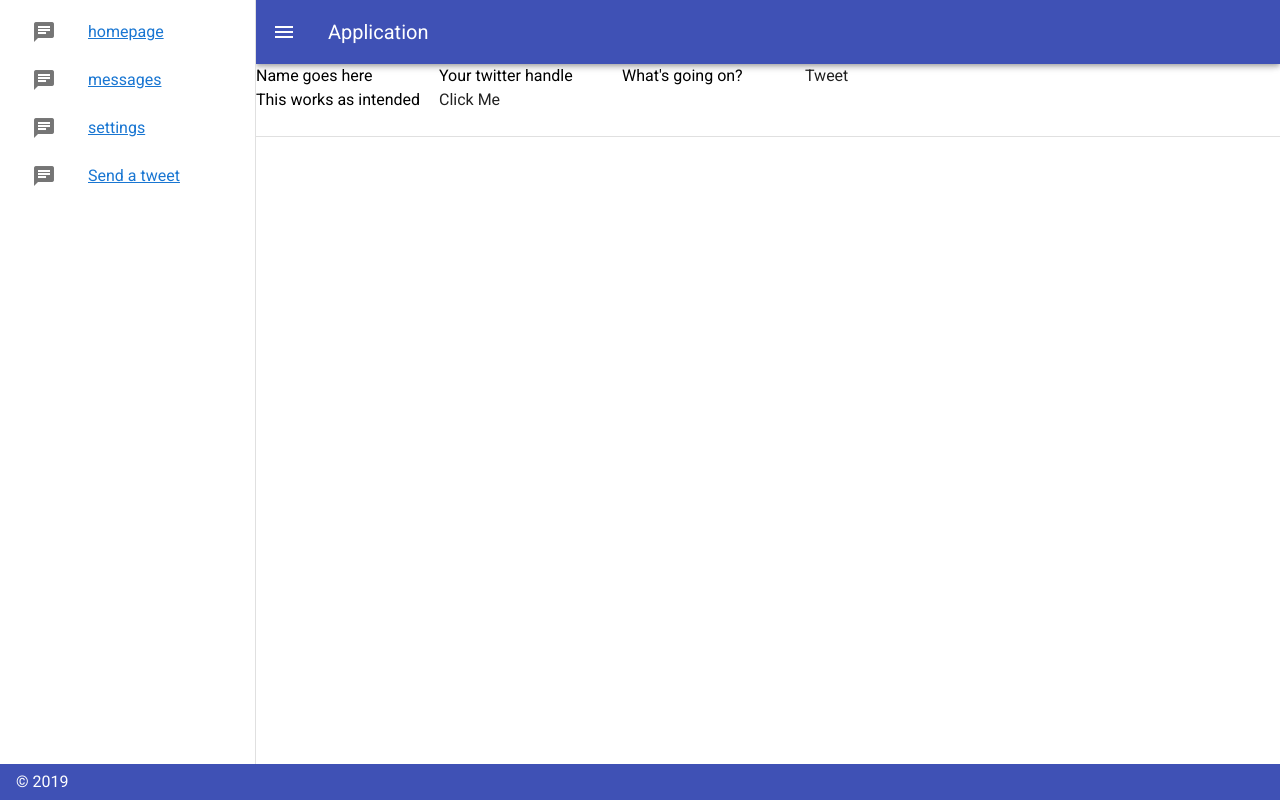
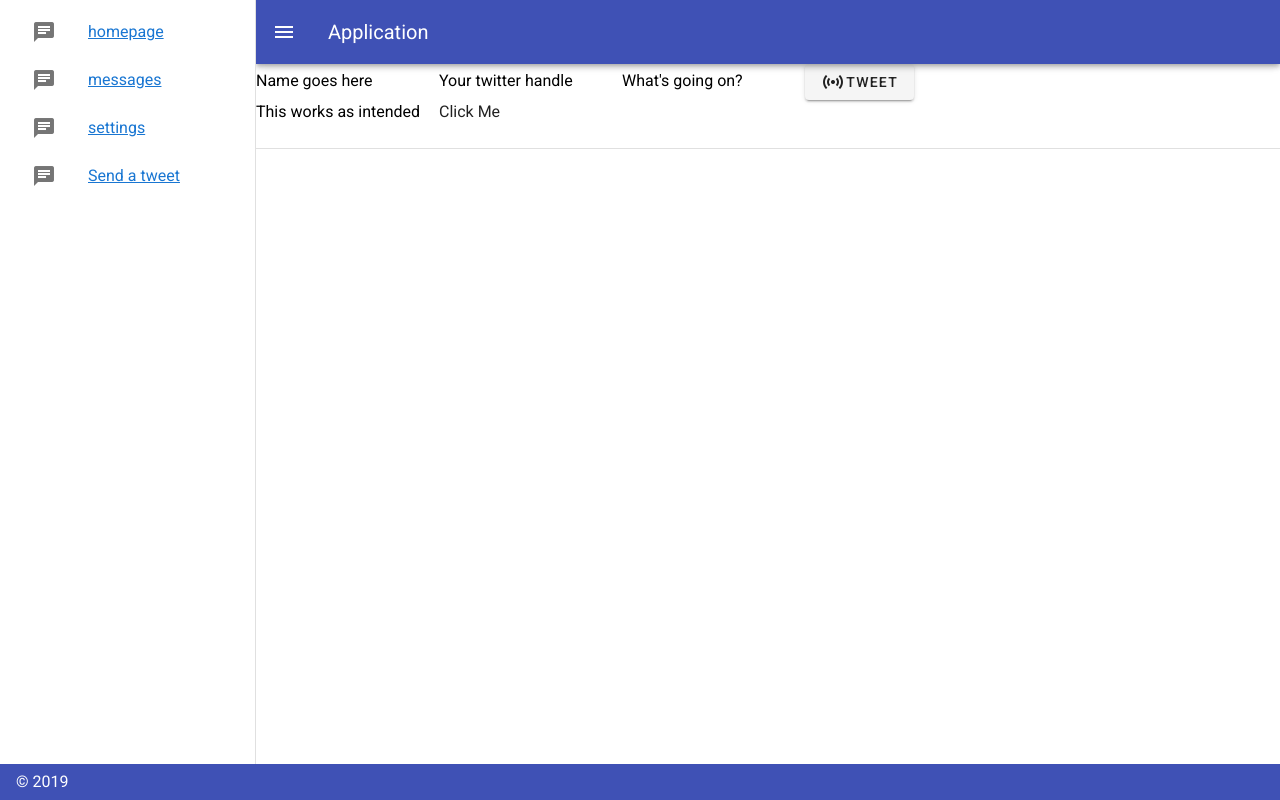
Before and after one commit to plutownium/twitter-clone, a Vue app: page / in a window 1280 px wide. Built offline with nearby package versions, Linux system fonts and the light colour scheme; what vuefire would draw is missing.

Commit message:
TweetDeck now adds tweets to db

```diff
--- a/src/components/Homepage.vue
+++ b/src/components/Homepage.vue
@@ -2,23 +2,30 @@
   <div>
     <TweetDeck></TweetDeck>
 
-        <TwitterMsg v-for="(tweet, index) in tweets" :key="index"
-		:name="tweet.name" :handle="tweet.handle" :tsp="tweet.tsp" :msg="tweet.message" :id='tweet.id' />
+    <TwitterMsg
+      v-for="(tweet, index) in tweets"
+      :key="index"
+      :name="tweet.name"
+      :handle="tweet.handle"
+      :tsp="tweet.tsp"
+      :msg="tweet.message"
+      :id="tweet.id"
+    />
 
-        <advertisement v-on:msgFromAd="updateSomeText($event)"/>
+    <advertisement v-on:msgFromAd="updateSomeText($event)" />
 
-		<input type="text" v-model="placeholderText"/>
+    <input type="text" v-model="placeholderText" />
   </div>
 </template>
 
 <script>
-import TwitterMsg from './TwitterMsg.vue'
-import TweetDeck from './TweetDeck.vue'
-import Advertisement from './Advertisement.vue'
-import { db } from '../db'
+import TwitterMsg from "./TwitterMsg.vue";
+import TweetDeck from "./TweetDeck.vue";
+import Advertisement from "./Advertisement.vue";
+import { db } from "../db";
 
 export default {
-        name: 'homepage',
+  name: "homepage",
   components: {
     TwitterMsg,
     TweetDeck,
@@ -29,21 +36,21 @@ import { db } from '../db'
     return {
       tweets: null,
       placeholderText: ""
-		}
+    };
   },
 
   firestore: {
-		tweets: db.collection('batch_one'),
+    tweets: db.collection("batch_one")
   },
 
   methods: {
-		msgReceived(childData) {
-			this.tweets.push(childData);
-		},
+    // msgReceived(childData) {
+    // 	this.tweets.push(childData);
+    // },
+    // note: Above method was previously used to receive info from TweetDeck
     updateSomeText(newText) {
-			this.placeholderText = newText
+      this.placeholderText = newText;
     }
   }
-    }
-
+};
 </script>
--- a/src/components/TweetDeck.vue
+++ b/src/components/TweetDeck.vue
@@ -1,13 +1,17 @@
 <template>
   <div>
-        <input type='text' v-model="yourName">
-        <input type='text' v-model="yourHandle">
-        <input type='text' v-model="yourTweet"/>
-        <button type='button' @click="sendTweet()">Tweet</button>
+    <input type="text" v-model="yourName" />
+    <input type="text" v-model="yourHandle" />
+    <input type="text" v-model="yourTweet" />
+    <v-btn @click="addTweet()">
+      <v-icon>mdi-access-point</v-icon>Tweet
+    </v-btn>
   </div>
 </template>
 
 <script>
+import { db } from "../db.js";
+
 export default {
   name: "TweetDeck",
 
@@ -16,17 +20,24 @@
       yourName: "Name goes here",
       yourHandle: "Your twitter handle",
       yourTweet: "What's going on?"
-        }
+    };
   },
 
   methods: {
-        sendTweet() {
-            this.$emit('messageFromTweetDeck',
-                { tweet: this.yourTweet, name: this.yourName, handle: this.yourHandle }
-                );
-            // this.$emit('messageFromTweetDeck', this.yourTweet)
+    addTweet() {
+      db.collection("batch_one").add({
+        name: this.yourName,
+        handle: this.yourHandle,
+        tsp: 0,
+        message: this.yourTweet
+      });
     }
+    // DEPRECIATED child-to-parent comms function
+    // sendTweet() {
+    //     this.$emit('messageFromTweetDeck',
+    //         { tweet: this.yourTweet, name: this.yourName, handle: this.yourHandle }
+    //         );
+    //     // this.$emit('messageFromTweetDeck', this.yourTweet)
   }
-}
-
+};
 </script>
```
Lines whose indentation alone changed are shown as unchanged.
